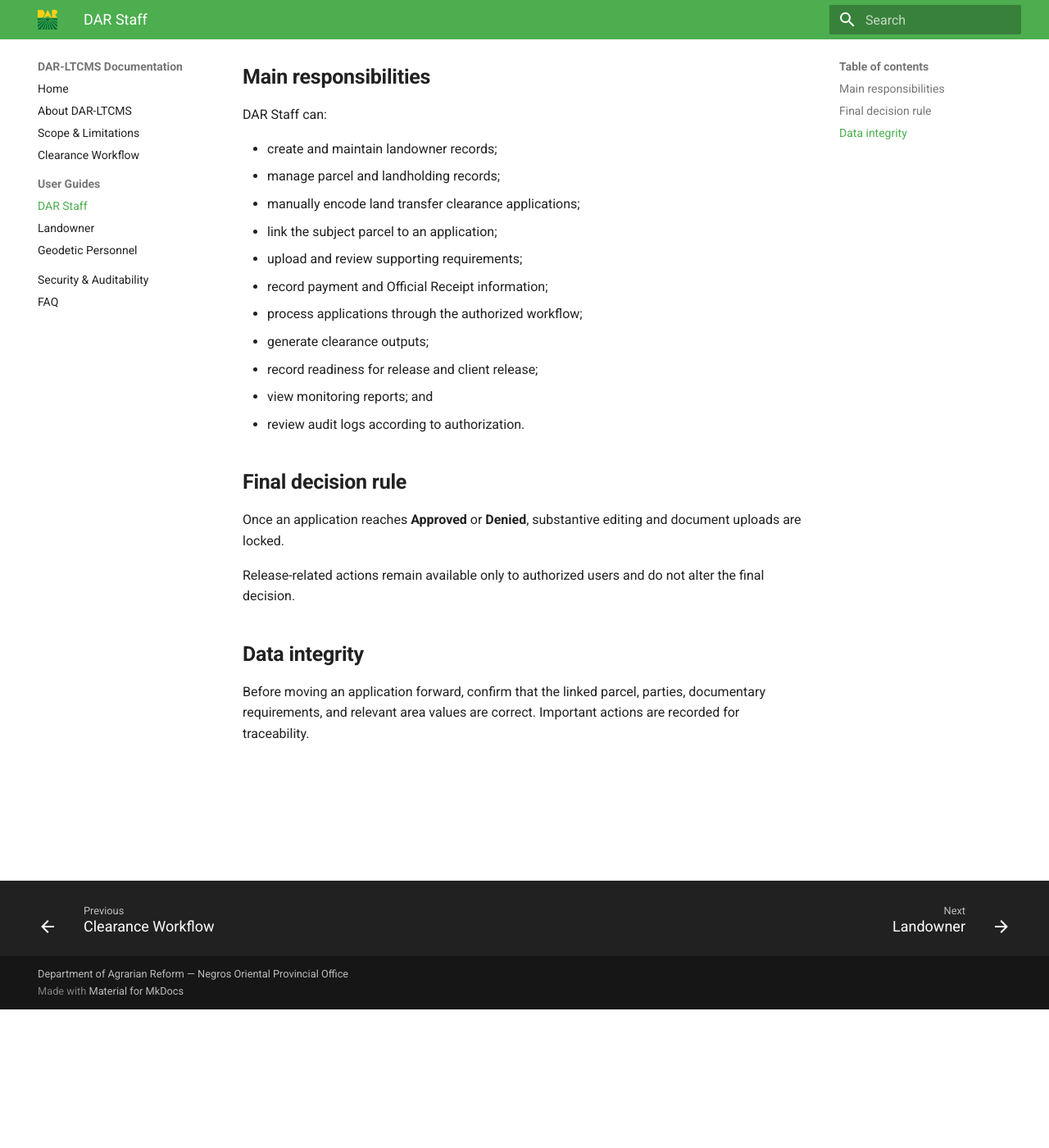
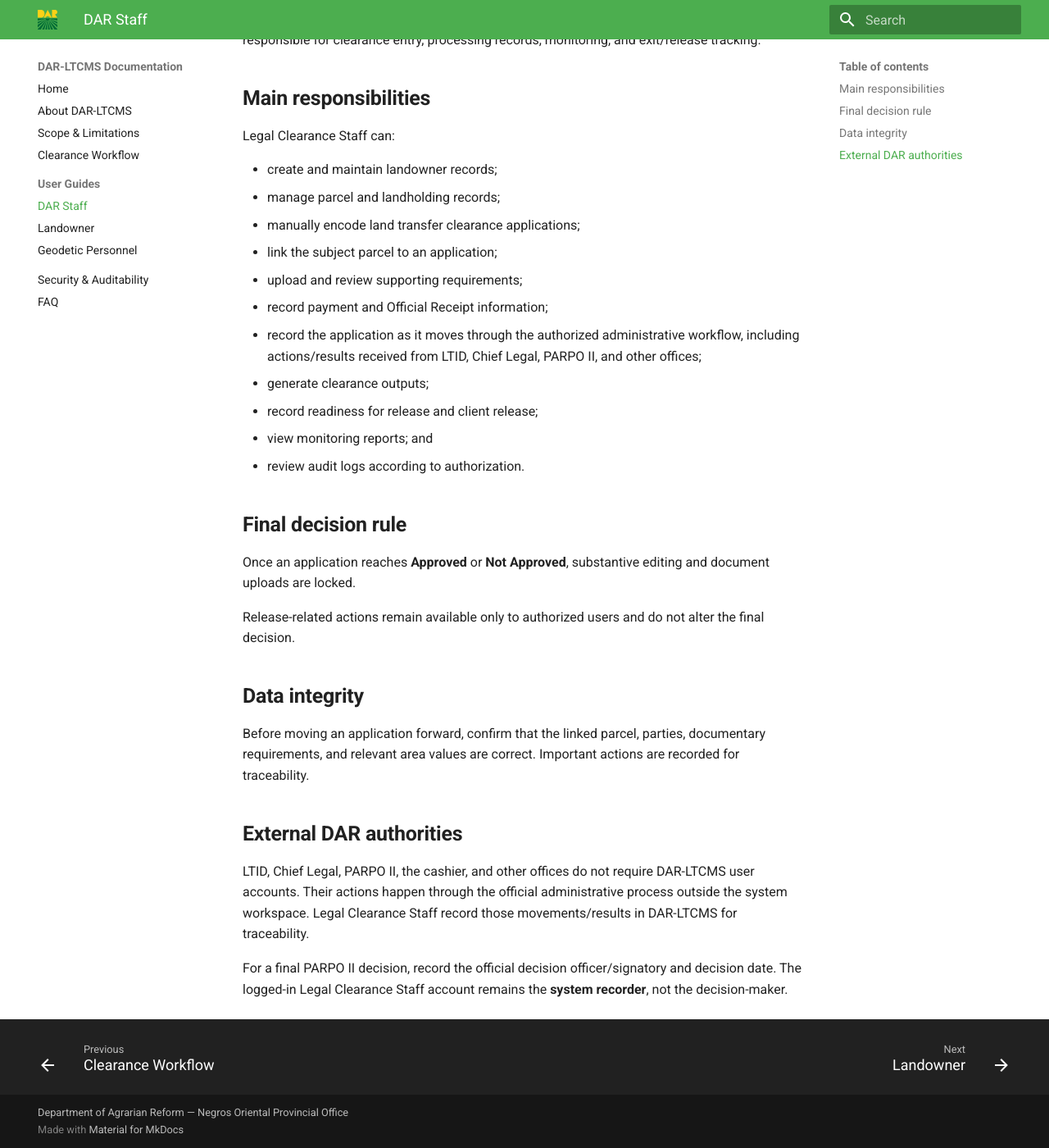
Before and after one commit to jlcuenca00/DAR-LTCMS, an MkDocs documentation site: the page built from docs-site/guides/dar-staff.md, in a window 1280 px wide and 1400 px high, scrolled down 169 px. Shown: the whole window at 82% size. Built offline with MkDocs 1.6.1 and Material for MkDocs 9.7.7, drawn with Linux system fonts in a browser that asks for light colours; some of the changed text lies outside the part shown.

Commit message:
Rewrite Staff guide for Legal clearance operators

```diff
--- a/docs-site/guides/dar-staff.md
+++ b/docs-site/guides/dar-staff.md
@@ -1,10 +1,10 @@
-# DAR Staff Guide
+# Legal Clearance Staff Guide
 
-DAR Staff are the primary administrative users of DAR-LTCMS.
+The internal DAR-LTCMS Staff workspace is intended for the small Legal Division clearance team responsible for clearance entry, processing records, monitoring, and exit/release tracking.
 
 ## Main responsibilities
 
-DAR Staff can:
+Legal Clearance Staff can:
 
 - create and maintain landowner records;
 - manage parcel and landholding records;
@@ -12,7 +12,7 @@ DAR Staff can:
 - link the subject parcel to an application;
 - upload and review supporting requirements;
 - record payment and Official Receipt information;
-- process applications through the authorized workflow;
+- record the application as it moves through the authorized administrative workflow, including actions/results received from LTID, Chief Legal, PARPO II, and other offices;
 - generate clearance outputs;
 - record readiness for release and client release;
 - view monitoring reports; and
@@ -20,10 +20,17 @@ DAR Staff can:
 
 ## Final decision rule
 
-Once an application reaches **Approved** or **Denied**, substantive editing and document uploads are locked.
+Once an application reaches **Approved** or **Not Approved**, substantive editing and document uploads are locked.
 
 Release-related actions remain available only to authorized users and do not alter the final decision.
 
 ## Data integrity
 
 Before moving an application forward, confirm that the linked parcel, parties, documentary requirements, and relevant area values are correct. Important actions are recorded for traceability.
+
+
+## External DAR authorities
+
+LTID, Chief Legal, PARPO II, the cashier, and other offices do not require DAR-LTCMS user accounts. Their actions happen through the official administrative process outside the system workspace. Legal Clearance Staff record those movements/results in DAR-LTCMS for traceability.
+
+For a final PARPO II decision, record the official decision officer/signatory and decision date. The logged-in Legal Clearance Staff account remains the **system recorder**, not the decision-maker.
```
